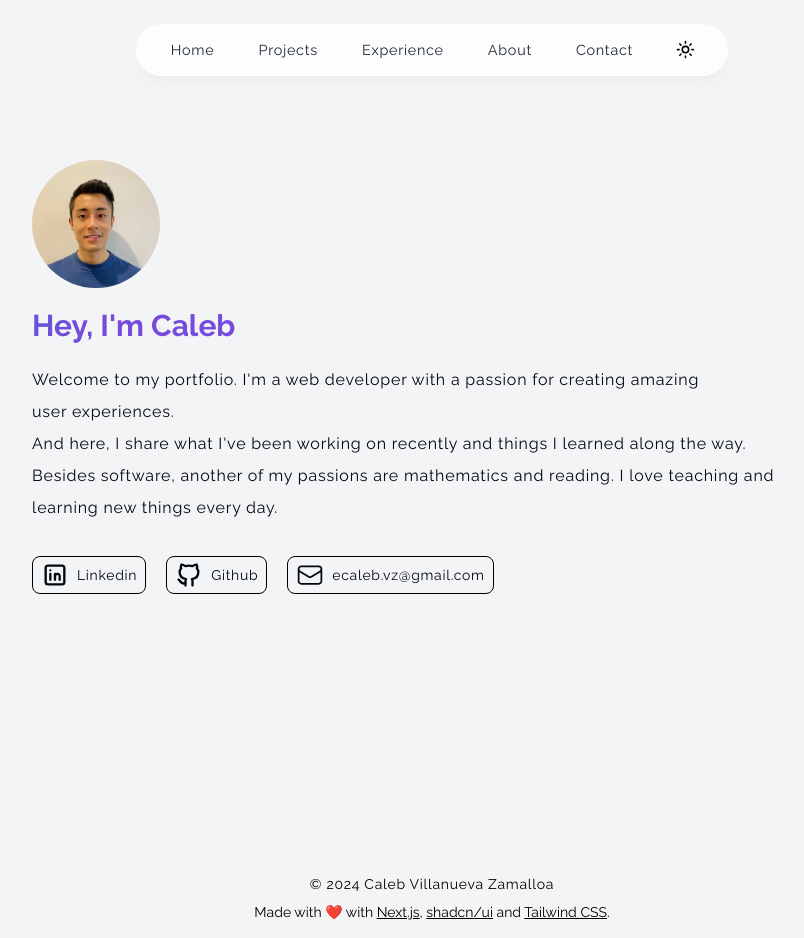
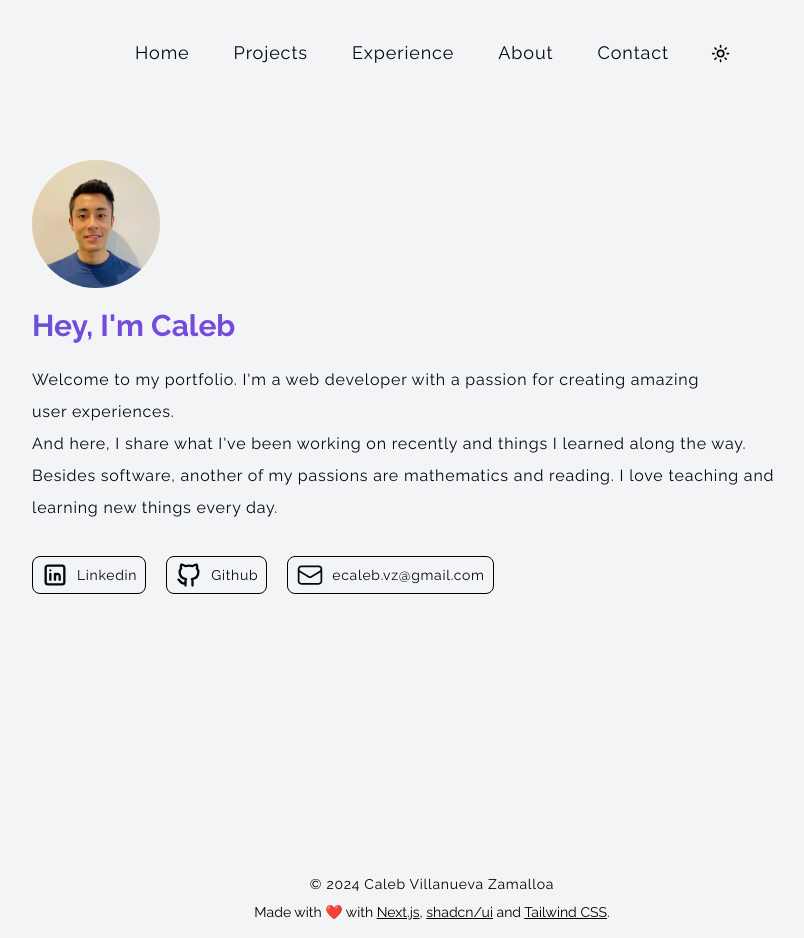
Before and after one commit to ecaleb97/ecaleb.dev, a Next.js app: page / in a window 1280 px wide. Shown: the whole page, without its empty margins (208-1012 px from the left). Built offline with nearby package versions, Linux system fonts and the light colour scheme.

Commit message:
remove unnecesary styles

```diff
--- a/src/app/error.tsx
+++ b/src/app/error.tsx
@@ -1,5 +1,6 @@
 'use client';
 
+import { Button } from '@/components/ui/button';
 import { useEffect } from 'react';
 
 export default function Error({
@@ -14,8 +15,9 @@ export default function Error({
   }, [error]);
 
   return (
-    <div>
-      <p>Oh no, something went wrong... maybe refresh?</p>
-    </div>
+    <main className='min-h-screen flex flex-col items-center justify-center p-4'>
+      <h2 className='text-2xl'>Oh no, something went wrong... maybe refresh?</h2>
+      <button className='text-lg' onClick={() => reset()}>Try again</button>
+    </main>
   );
 }
--- a/src/app/layout.tsx
+++ b/src/app/layout.tsx
@@ -3,7 +3,6 @@ import { Footer } from '@/components/footer/footer';
 import { Header } from '@/components/header/header';
 import { Providers } from '@/components/providers/providers';
 import { ThemeProvider } from '@/components/providers/theme-provider';
-import { ThemeSwitcher } from '@/components/switcher/theme-switcher';
 import { Toaster } from '@/components/ui/sonner';
 import { raleway } from '@/lib/fonts';
 import type { Metadata } from 'next';
--- a/src/app/not-found.tsx
+++ b/src/app/not-found.tsx
@@ -1,10 +1,12 @@
+import { Button } from '@/components/ui/button';
 import Image from 'next/image';
+import Link from 'next/link';
 import notFound from './404.png';
 
 export default function NotFound() {
   return (
     <main className="min-h-screen flex flex-col items-center justify-center p-4">
-      <section className='flex flex-col flex-wrap justify-normal items-center w-fit'>
+      <section className='flex flex-col gap-4 flex-wrap justify-center items-center w-fit'>
         <h1 className="font-medium text-2xl mb-8 tracking-tighter">
         Oh no! This page doesn&apos;t exist.
         </h1>
@@ -13,11 +15,15 @@ export default function NotFound() {
           alt='404 Not found'
           width={400}
           height={400}
+          className='aspect-video'
         />
         <p>
         If you expected to see something here,
         let me know (ecaleb.vz@gmail.com)
         </p>
+        <Button asChild variant='link'>
+          <Link href='/'>Return Home</Link>
+        </Button>
       </section>
     </main>
   );
--- a/src/components/contact/contact.tsx
+++ b/src/components/contact/contact.tsx
@@ -67,7 +67,7 @@ export function Contact() {
         Contact
       </SectionHeading>
       <p className='tracking-wider text-sm sm:text-base leading-7'>
-        Please contact me if you have any questions or would like to work together.
+        Please contact me if you have any questions or would like to work together {' '}
         <a
           href="mailto:ecaleb.vz@gmail.com"
           className={`underline font-bold ${styles.textAnimate}
--- a/src/components/header/header.tsx
+++ b/src/components/header/header.tsx
@@ -39,20 +39,20 @@ export function Header () {
   return (
     <header className='z-[999] relative'>
       <div className='hidden sm:block'>
-        <div
+        {/* <div
           className='fixed top-0 left-1/2 h-[4.5rem]
           -translate-x-1/2 w-full rounded-none border border-white
           border-opacity-40 bg-white bg-opacity-80 shadow-lg
           shadow-black/[0.03] sm:top-6 sm:h-[3.25rem] sm:w-[37rem]
           sm:rounded-full'
-        />
+        /> */}
         <nav
           className='flex fixed top-[0.15rem] left-1/2 h-12 -translate-x-1/2
           py-2 sm:top-[1.7rem] sm:h-[initial] sm:py-0'
         >
           <ul
             className='flex w-[22rem] items-center justify-center
-            gap-y-1 text-[0.9rem] font-medium text-gray-500
+            gap-y-1 text-[0.9rem] font-medium
             sm:w-[initial] sm:flex-nowrap sm:gap-5'
           >
             {links.map((link) => (
@@ -63,9 +63,7 @@ export function Header () {
                 <Link
                   href={link.hash}
                   className='capitalize flex w-full justify-center items-center p-3
-                  text-gray-800
-                  hover:text-gray-950 transition dark:text-gray-600
-                  dark:hover:text-gray-500 hover:scale-105 tracking-wider'
+                  hover:scale-105 tracking-wider text-lg'
                 >
                   {link.name}
                 </Link>
--- a/src/components/project/project-item.tsx
+++ b/src/components/project/project-item.tsx
@@ -10,7 +10,7 @@ export function ProjectItem({
 }: ProjectProps) {
   return (
     <li
-      className='w-full rounded-lg border border-[#dbe5e5]
+      className='w-full rounded-lg border border-[#dbe5e5] dark:border-[#2e2e2e]
       hover:scale-105 transition cursor-pointer'>
       <div className='w-full rounded-lg'>
         <Image
@@ -23,7 +23,7 @@ export function ProjectItem({
         />
         <article
           className='w-full px-4 py-6 rounded-b-lg flex flex-col gap-6
-          bg-gray-100 dark:bg-customDark dark:text-[#fafafa]'
+          bg-gray-100 dark:bg-[#0a0a0a] dark:text-[#fafafa]'
         >
           <header>
             <h3
--- a/src/components/project/project-list.tsx
+++ b/src/components/project/project-list.tsx
@@ -1,5 +1,6 @@
 import { ProjectItem } from '@/components/project/project-item';
 import { project1, project2 } from '@/lib/data';
+import ecommerceDark from '@/static/images/ecommerceDark.webp';
 import ecommerceLight from '@/static/images/ecommerceLight.webp';
 import { ProjectProps } from '@/types/types';
 
@@ -9,7 +10,7 @@ export function ProjectList() {
       title: 'Project 1',
       description: 'Here are some of the projects I have worked on.',
       tags: project1,
-      imageUrl: ecommerceLight,
+      imageUrl: ecommerceDark,
     },
     {
       title: 'Project 2',
--- a/src/components/project/projects-github.tsx
+++ b/src/components/project/projects-github.tsx
@@ -69,7 +69,7 @@ export function ReposGithub() {
           <li
             key={repo.html_url}
             className="flex flex-col space-y-2 rounded-md border
-          border-neutral-300 p-3 dark:border-neutral-800"
+          border-neutral-300 p-3 dark:border-neutral-800 dark:bg-[#0a0a0a]"
           >
             <div className="flex w-full items-center justify-between">
               <a
--- a/src/components/switcher/theme-switcher.tsx
+++ b/src/components/switcher/theme-switcher.tsx
@@ -22,7 +22,7 @@ export function ThemeSwitcher({ variant }: Variant) {
         <Button
           variant={variant}
           size="icon"
-          className='dark:border-gray-300 text-black bg-transparent dark:text-white sm:dark:text-gray-500 border-none hover:bg-transparent'
+          className='dark:border-gray-300 text-black bg-transparent dark:text-white border-none hover:bg-transparent'
         >
           <Sun className="h-[1.2rem] w-[1.2rem] rotate-0 scale-100 transition-all dark:-rotate-90 dark:scale-0" />
           <Moon className="absolute h-[1.2rem] w-[1.2rem] rotate-90 scale-0 transition-all dark:rotate-0 dark:scale-100" />
@@ -32,19 +32,16 @@ export function ThemeSwitcher({ variant }: Variant) {
       <DropdownMenuContent className='dark:bg-customDark border border-gray-300'>
         <DropdownMenuItem
           onClick={() => setTheme('light')}
-          className='dark:hover:bg-gray-600'
         >
           Light
         </DropdownMenuItem>
         <DropdownMenuItem
           onClick={() => setTheme('dark')}
-          className='dark:hover:bg-gray-600'
         >
           Dark
         </DropdownMenuItem>
         <DropdownMenuItem
           onClick={() => setTheme('system')}
-          className='dark:hover:bg-gray-600'
         >
           System
         </DropdownMenuItem>
--- a/tailwind.config.ts
+++ b/tailwind.config.ts
@@ -20,7 +20,7 @@ const config = {
     extend: {
       colors: {
         custom: '#1A1E36',
-        customDark: '#171717',
+        customDark: '#000000',
         border: 'hsl(var(--border))',
         input: 'hsl(var(--input))',
         ring: 'hsl(var(--ring))',
```
